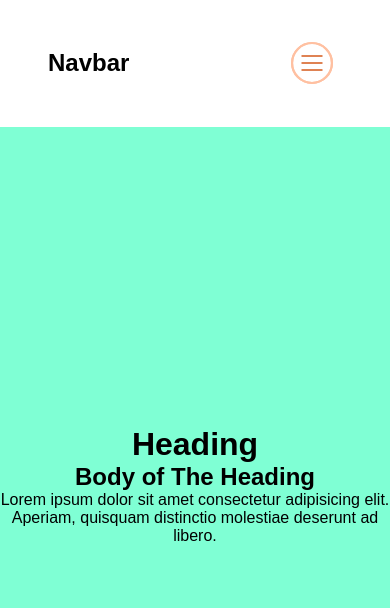
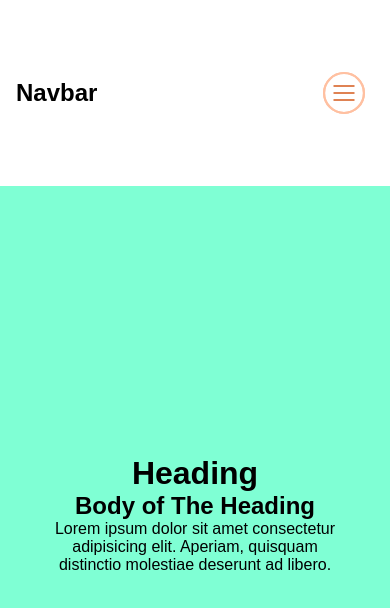
Before and after one commit to Mithungith/responsive-navbar, a plain HTML site: page index.html in a window 390 px wide. Drawn offline with Linux system fonts and the light colour scheme.

Commit message:
some fix-1

```diff
--- a/styles.css
+++ b/styles.css
@@ -47,28 +47,32 @@ nav {
   background-color: grey;
 }
 /*-----------|Hero Section|----------*/
- .hero-section{
+.hero-section {
   width: 100%;
-  height:85vh;
-  background-color:aquamarine;
+  height: 85vh;
+  background-color: aquamarine;
   display: grid;
   justify-content: center;
   align-items: center;
   overflow-x: hidden;
 }
- .hero-content{
+.hero-content {
   width: 400px;
-     text-align:center;
+  text-align: center;
 }
- .nav-mobile-parent{
+.nav-mobile-parent {
   display: none;
 }
 /*-----------||----------*/
 @media (max-width: 768px) {
-  .hero-section{
+  /* .hero-section {
+  } */
+  .hero-section {
     position: relative;
+    height: 78vh;
+    overflow-y: hidden;
   }
-  .nav-mobile-parent{
+  .nav-mobile-parent {
     position: absolute;
     display: block;
   }
@@ -93,6 +97,10 @@ nav {
     font-size: 1.5rem;
     color: white;
   }
+  .hero-content {
+    width: 80vw;
+    text-align: center;
+  }
   .nav-mobile-container ul li {
     padding: 10px;
     transition: background-color 300ms ease-in-out;
@@ -105,7 +113,13 @@ nav {
   }
   nav {
     box-shadow: 0 0 10px grey;
-    padding: 0 3rem;
+    padding: 0 1rem;
+  }
+  .navbar {
+    display: flex;
+    justify-content: space-between;
+    align-items: center;
+    height: 22vh;
   }
   .bars {
     display: block;
@@ -122,7 +136,7 @@ nav {
     position: relative;
     z-index: 100;
     cursor: pointer;
-    transform: scale(.7);
+    transform: scale(0.7);
   }
   .bars::after {
     position: absolute;
@@ -135,7 +149,7 @@ nav {
   }
 }
 .bars span {
-    height:2px;
+  height: 2px;
   width: 30px;
   position: relative;
   background-color: #d24d0b;
```
Lines whose indentation alone changed are shown as unchanged.
